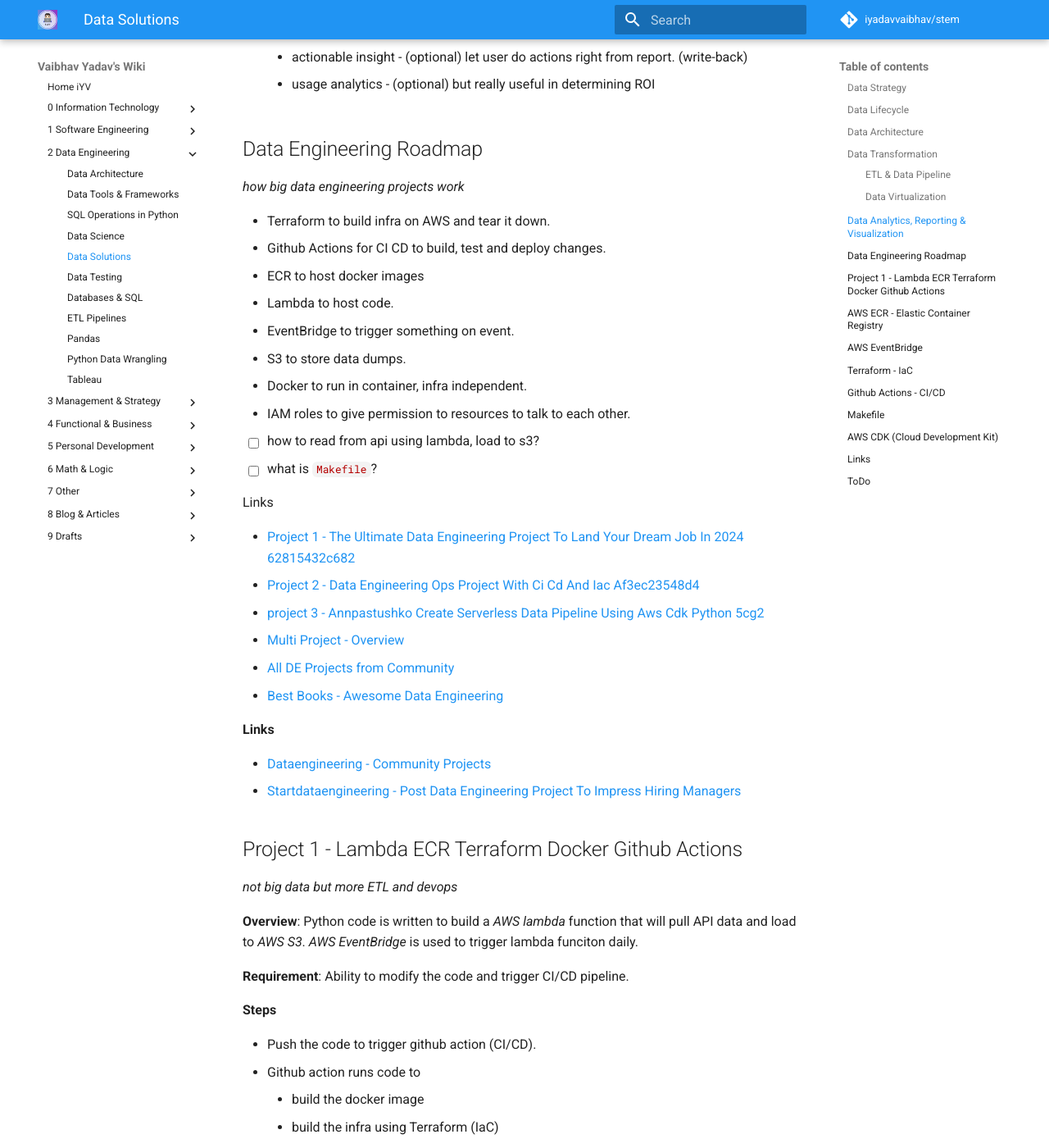
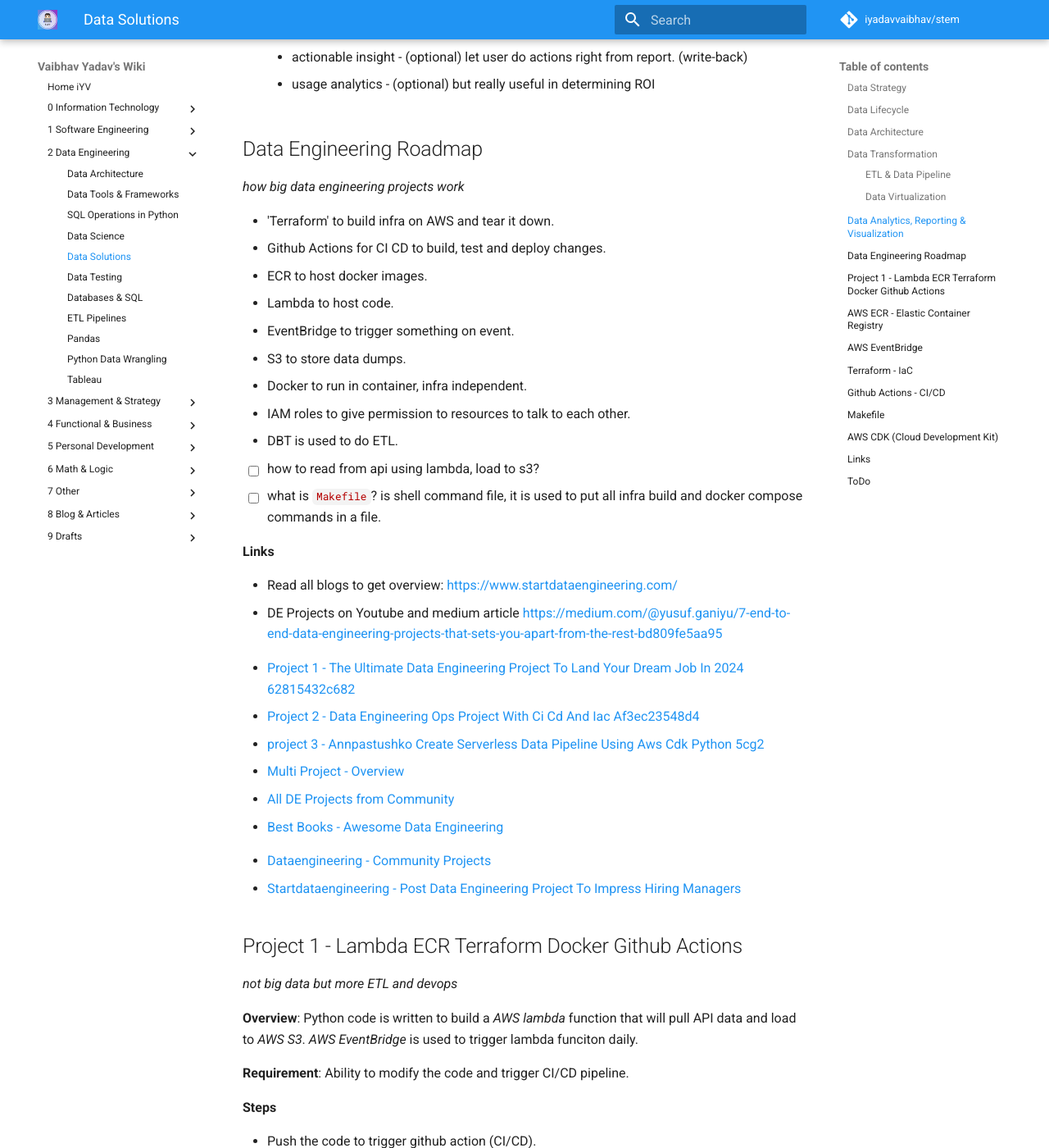
Before and after one commit to iYadavVaibhav/stem, an MkDocs documentation site: the page built from docs/2-Data-Engineering/data-solutions.md, in a window 1280 px wide and 1400 px high, scrolled down 3466 px. Shown: the whole window at 82% size. Built offline with MkDocs 1.6.1 and Material for MkDocs 9.7.7, drawn with Linux system fonts in a browser that asks for light colours; comment, search, counter and statistics services are not loaded.

Commit message:
updates aws

```diff
--- a/docs/2-Data-Engineering/data-solutions.md
+++ b/docs/2-Data-Engineering/data-solutions.md
@@ -116,22 +116,30 @@
   - actionable insight - (optional) let user do actions right from report. (write-back)
   - usage analytics - (optional) but really useful in determining ROI
 
+
+
+
 ## Data Engineering Roadmap
 
 _how big data engineering projects work_
 
-- Terraform to build infra on AWS and tear it down.
+- 'Terraform' to build infra on AWS and tear it down.
 - Github Actions for CI CD to build, test and deploy changes.
-- ECR to host docker images
+- ECR to host docker images.
 - Lambda to host code.
 - EventBridge to trigger something on event.
 - S3 to store data dumps.
 - Docker to run in container, infra independent.
 - IAM roles to give permission to resources to talk to each other.
+- DBT is used to do ETL.
 - [ ] how to read from api using lambda, load to s3?
-- [ ] what is `Makefile`?
+- [ ] what is `Makefile`? is shell command file, it is used to put all infra build and docker compose commands in a file.
 
-Links
+**Links**
+
+- Read all blogs to get overview: <https://www.startdataengineering.com/>
+- DE Projects on Youtube and medium article <https://medium.com/@yusuf.ganiyu/7-end-to-end-data-engineering-projects-that-sets-you-apart-from-the-rest-bd809fe5aa95>
+
 
 - [Project 1 - The Ultimate Data Engineering Project To Land Your Dream Job In 2024 62815432c682](https://medium.datadriveninvestor.com/the-ultimate-data-engineering-project-to-land-your-dream-job-in-2024-62815432c682)
 - [Project 2 - Data Engineering Ops Project With Ci Cd And Iac Af3ec23548d4](https://medium.datadriveninvestor.com/data-engineering-ops-project-with-ci-cd-and-iac-af3ec23548d4)
@@ -140,7 +148,6 @@
 - [All DE Projects from Community](https://dataengineering.wiki/Community/Projects)
 - [Best Books - Awesome Data Engineering](https://awesomedataengineering.com/data_engineering_best_books)
 
-**Links**
 
 - [Dataengineering - Community Projects](https://dataengineering.wiki/Community/Projects)
 - [Startdataengineering - Post Data Engineering Project To Impress Hiring Managers](https://www.startdataengineering.com/post/data-engineering-project-to-impress-hiring-managers/)
```
Also changed, not shown: docs/0-Information-Technology/aws-amazon-web-services.md (+36 -9 lines).
